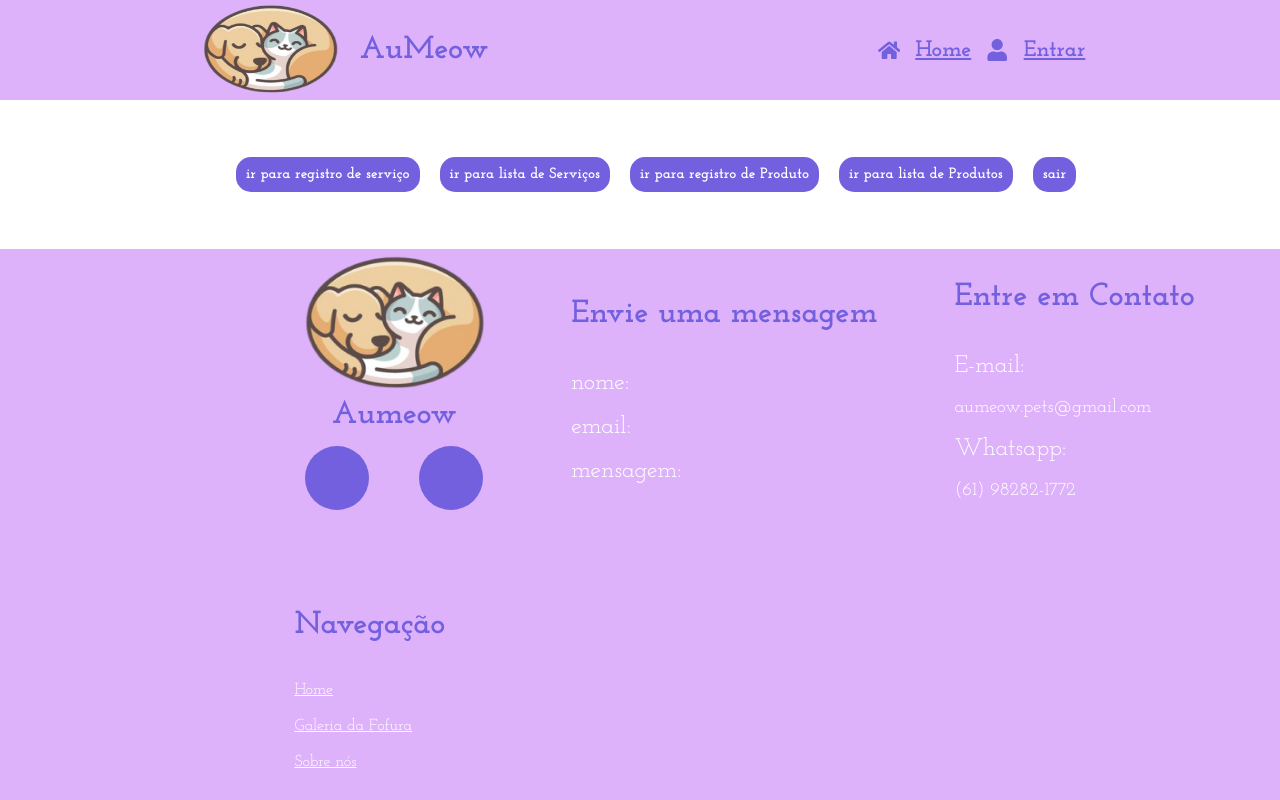
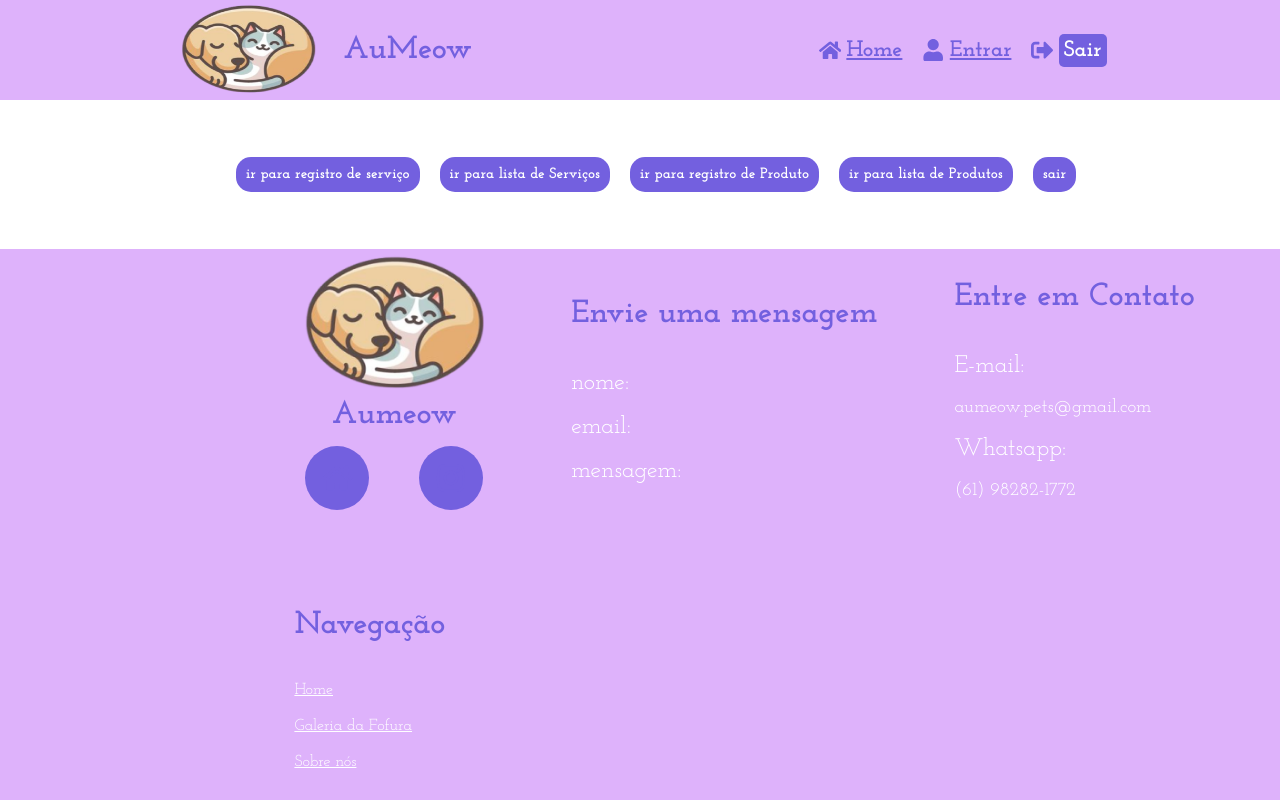
Before and after one commit to lucasshibata/aumeow_web, a React (Create React App) app: page /MenuPrestador in a window 1280 px wide. Shown: the top 800 px of the page. Built offline with nearby package versions, Linux system fonts and the light colour scheme; no server answers; sample sign-in values are in the browser's storage.

Commit message:
verificação na tela de login e modificações no header para surgimento de um botão para logout

```diff
--- /dev/null
+++ b/src/components/contexts/LoginContext.tsx
@@ -0,0 +1,55 @@
+import { useEffect, useState } from "react";
+import { onAuthStateChanged, auth, database, ref, get } from "../firebase/Firebase";
+import { useNavigate } from "react-router-dom";
+
+const withAuth = (Component: any) => {
+  const AuthWrapper = (props: any) => {
+    const [authenticated, setAuthenticated] = useState<boolean | null>(null);
+    const [loading, setLoading] = useState(true);
+    const navigate = useNavigate();
+
+    useEffect(() => {
+      const unsubscribe = onAuthStateChanged(auth, async (user) => {
+        if (user) {
+          setAuthenticated(true);
+
+          const userRef = ref(database, `users/${user.uid}/funcao`);
+          try {
+            const snapshot = await get(userRef);
+            if (snapshot.exists()) {
+              const funcao = snapshot.val();
+              if (funcao === "prestador") {
+                navigate("/MenuPrestador");
+              } else {
+                navigate("/NavigationScreen");
+              }
+            } else {
+              console.log("Nenhum dado encontrado");
+            }
+          } catch (error) {
+            console.error("Erro ao buscar dados:", error);
+          }
+        } else {
+          setAuthenticated(false);
+        }
+        setLoading(false);
+      });
+
+      return () => unsubscribe();
+    }, [navigate]);
+
+    if (loading) {
+      return <div>Loading...</div>;
+    }
+
+    if (authenticated === false) {
+      return <Component {...props} />;
+    }
+
+    return <Component {...props} />;
+  };
+
+  return AuthWrapper;
+};
+
+export default withAuth;
--- a/src/components/layout/Footer.tsx
+++ b/src/components/layout/Footer.tsx
@@ -10,7 +10,7 @@ export default function Footer(){
 
     const handleExternalRedirect = () => {
         window.location.href = "https://www.instagram.com/aumeow.pets/";
-      };
+    };
 
     const stylesContainer:React.CSSProperties = {
         backgroundColor: '#DEB2FB',
@@ -58,6 +58,11 @@ export default function Footer(){
         alignItems:'center',
         justifyContent:'center'
     }
+    const stylesIcon:React.CSSProperties = {
+        height:'50%',
+        width:'50%',
+        color:'white'
+    }
 
     return(
         <footer style={stylesContainer}>
@@ -69,12 +74,12 @@ export default function Footer(){
                 <div style={{display:'flex', gap:'50px'}}>
                     <TouchableOpacity onClick={()=>navigate('/')}>
                         <div style={stylesCircle}>
-                            <FaHome style={{height:'50%', width:'50%'}}/>
+                            <FaHome style={stylesIcon}/>
                         </div>
                     </TouchableOpacity>
                     <TouchableOpacity onClick={handleExternalRedirect}>
                         <div style={stylesCircle}>
-                            <FaInstagram style={{height:'50%', width:'50%'}}/>
+                            <FaInstagram style={stylesIcon}/>
                         </div>
                     </TouchableOpacity>
                 </div>
--- a/src/components/layout/Header.tsx
+++ b/src/components/layout/Header.tsx
@@ -1,7 +1,8 @@
 import React from "react";
 import RenderLogo from "../layout/RenderLogo";
-import {Link} from "react-router-dom";
-import { FaHome, FaUser } from "react-icons/fa";
+import {Link, useLocation} from "react-router-dom";
+import { FaHome, FaUser, FaSignOutAlt } from "react-icons/fa";
+import {signOut, auth} from '../firebase/Firebase';
 
 export default function Header(){
     const stylesContainer:React.CSSProperties = {
@@ -18,18 +19,22 @@ export default function Header(){
         display:'flex',
         alignItems: 'center',
         justifyContent: 'center',
-        gap:15,
+        gap:'20px',
         flexWrap:'wrap',
         height:'auto',
         width:'auto'
     }
     const stylesText:React.CSSProperties = {
         fontSize:'1.4rem',
-        color: '#7360DF'
+        color: '#7360DF',
+        margin:'0px',
+        padding: '0px'
     }
     const stylesIcons:React.CSSProperties = {
         color: '#7360DF',
-        fontSize:'1.4rem'
+        fontSize:'1.4rem',
+        margin:'0px',
+        padding: '0px'
     }
     const stylesLogo:React.CSSProperties = {
         height:'100px',
@@ -38,6 +43,31 @@ export default function Header(){
         alignItems:'center',
         justifyContent:'center'
     }
+    const stylesButton:React.CSSProperties = {
+        backgroundColor: '#7360DF',
+        color: 'white',
+        fontSize:'1.4rem',
+        border: '0px',
+        borderRadius: '5px',
+        padding: '5px',
+    }
+    const stylesInnerDiv:React.CSSProperties = {
+        display:'flex',
+        justifyContent:'center',
+        alignItems:'center',
+        gap:'5px'
+    }
+    const location = useLocation();
+    const showButtonOnRoutes = ["/EspecificProduct", "/ListaServicosPrestador", "/MenuPrestador", "/NavigationScreen", "/PetServices", "/RegistroProdutoPrestador", "/Shopping"];
+    const shouldShowButton = showButtonOnRoutes.includes(location.pathname);
+    const handleLogout = async () => {
+        try {
+          await signOut(auth);
+          console.log("Usuário deslogado com sucesso!");
+        } catch (error) {
+          console.error("Erro ao deslogar:", error);
+        }
+    };
     return(
         <header style={stylesContainer}>
             <div style={stylesContent}>
@@ -47,8 +77,15 @@ export default function Header(){
                 <h1>AuMeow</h1>
             </div>
             <div style={stylesContent}>
-                <FaHome style={stylesIcons}/><Link to="/" style={stylesText}>Home</Link>
-                <FaUser style={stylesIcons}/><Link to="/Login" style={stylesText}>Entrar</Link>
+                <div style={stylesInnerDiv}>
+                    <FaHome style={stylesIcons}/><Link to="/" style={stylesText}>Home</Link>
+                </div>
+                <div style={stylesInnerDiv}>
+                    <FaUser style={stylesIcons}/><Link to="/Login" style={stylesText}>Entrar</Link>
+                </div>
+                {shouldShowButton && <div style={stylesInnerDiv}>
+                    <FaSignOutAlt style={stylesIcons}/><button style={stylesButton} onClick={handleLogout}>Sair</button>
+                    </div>}
             </div>
         </header>
     )
--- a/src/components/screens/Login.tsx
+++ b/src/components/screens/Login.tsx
@@ -6,7 +6,7 @@ import { useForm } from 'react-hook-form';
 import { useNavigate, Link } from 'react-router-dom';
 import SignIn from '../layout/SignIn';
 import TitleLogo from '../layout/TitleLogo';
-
+import withAuth from '../contexts/LoginContext';
 
 function Login(){
 	const {register, handleSubmit} = useForm();
@@ -51,4 +51,4 @@ function Login(){
 	);
 }
 
-export default Login;
+export default withAuth(Login);
```
